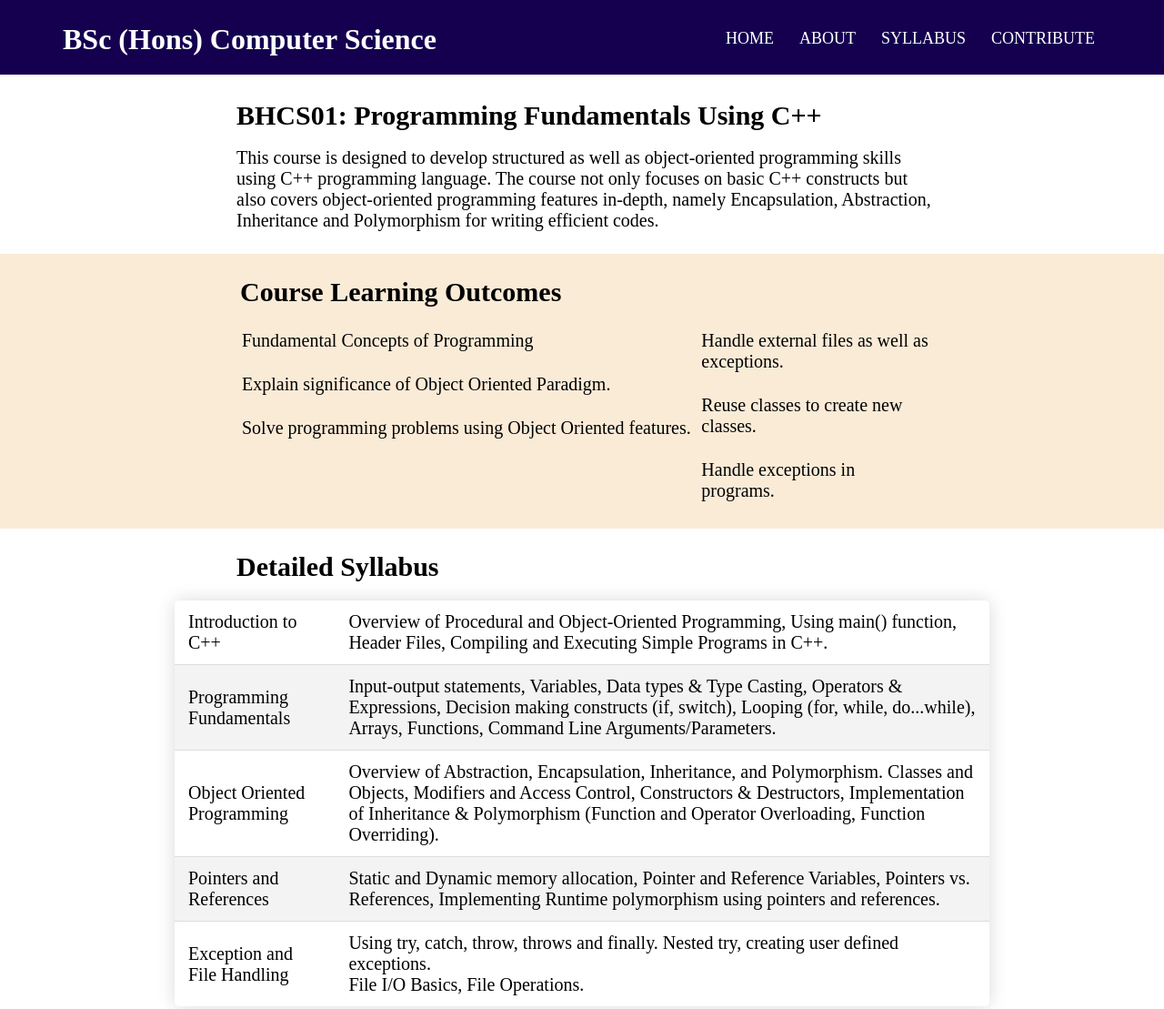
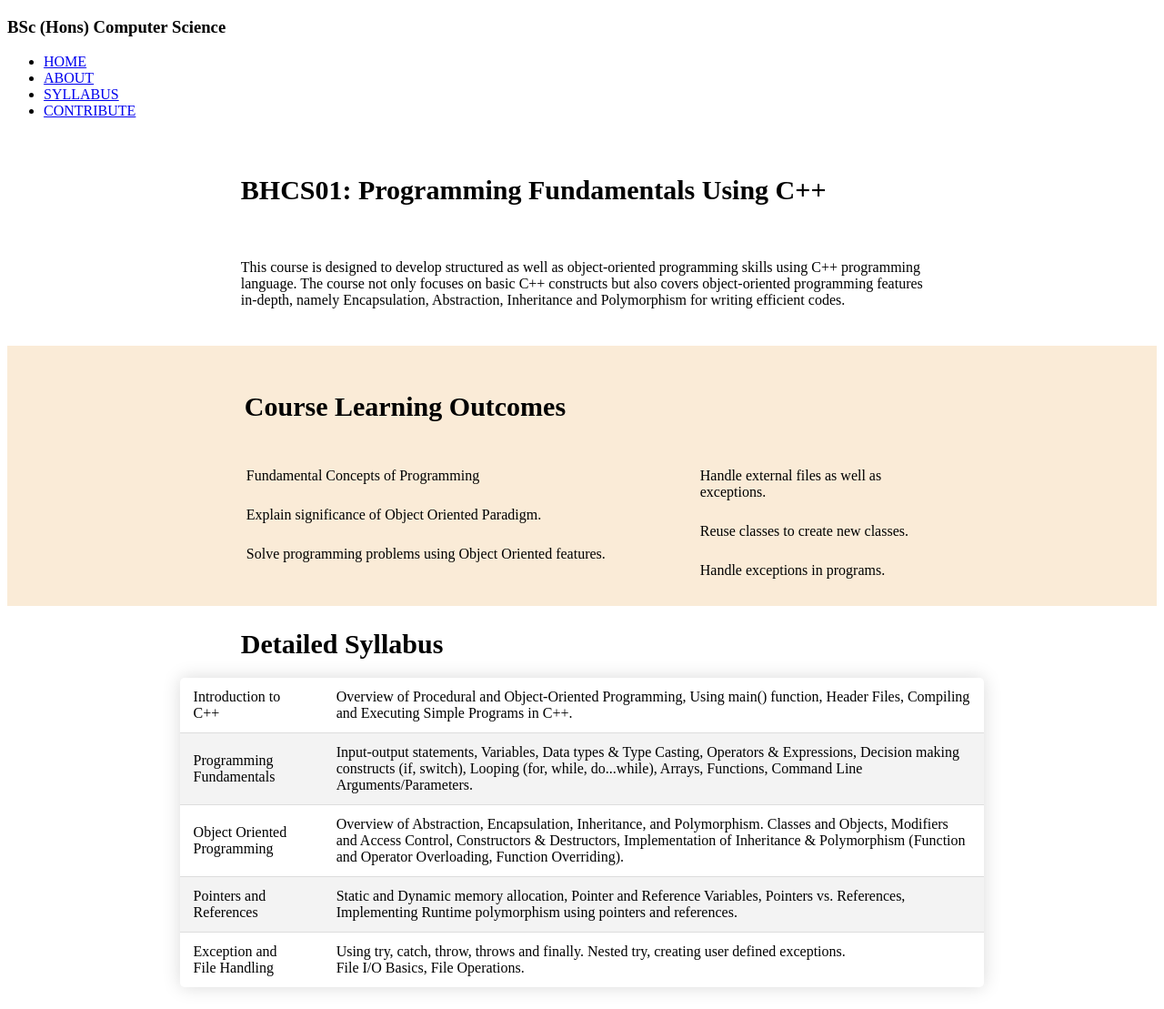
Before and after one commit to professor91/ProjectSyllabusDB, a plain HTML site: page programmes/bscHCS/courses/dsc/bhcs01.html in a window 1280 px wide. Shown: the top 1109 px of the page at 91% size. Drawn offline with Linux system fonts and the light colour scheme.

Commit message:
Update bhcs.css

```diff
--- a/programmes/bscHCS/courses/CSS/bhcs.css
+++ b/programmes/bscHCS/courses/CSS/bhcs.css
@@ -1,79 +1,3 @@
-*{
-    margin: 0;
-    padding: 0;
-}
-
-.top-header{
-    padding-top: 20px;
-    padding-bottom: 15px;
-    background-color: #150050;
-    color: white;
-    position: fixed;
-    width: 100%;
-}
-
-.top-header h1{
-    padding: 5px 5px;
-}
-
-/*************************************** Navigation Menu ***************************************/
-nav{
-    display: flex;
-    padding: 0% 5%;
-    justify-content: space-between;
-    align-items: center;
-}
-
-.nav img{
-    width: 120px;
-}
-
-h1{
-    font-size: 32px;
-}
-
-.nav-links{
-    flex: 1;
-    text-align: right;
-}
-
-.nav-links ul li{
-    list-style: none;
-    display: inline-block;
-    padding: 0px 12px;
-    position: relative;
-}
-
-.nav-links ul li a{
-    color: white;
-    text-decoration: none;
-    font-size: 18px;
-    font-weight: 500;
-}
-
-/* Hover effect on menu */
-.nav-links ul li::after{
-    content: '';
-    width: 0%;
-    height: 2px;
-    background: white;
-    display: block;
-    margin: auto;
-    transition: 0.5s;
-}
-
-.nav-links ul li:hover::after{
-    width: 100%;
-}
-
-/*************************************** Main Container ***************************************/
-.main-container{
-    padding-top: 90px;
-    font-size: 20px;
-}
-
-/*************************************** Course Intro ***************************************/
-
 .outcomes-col-row{
     padding-top: 15px;
     padding-bottom: 10px;
@@ -112,28 +36,3 @@ h1{
 .books ul li{
     padding-bottom: 5px;
 }
-
-/************************************** Footer Section **************************************/
-
-.footer{
-    box-sizing: border-box;
-    height: 300px;
-    width: 100%;
-    padding-top: 50px;
-    background-color: #150050;
-    color: #fff;
-    font-size: 20px;
-}
-
-.footer-content{
-    display: flex;
-    padding-left: 350px;
-}
-
-.footer-content h3{
-    padding-bottom: 13px;
-}
-
-.contribute ul li{
-    padding: 5px;
-}
```
